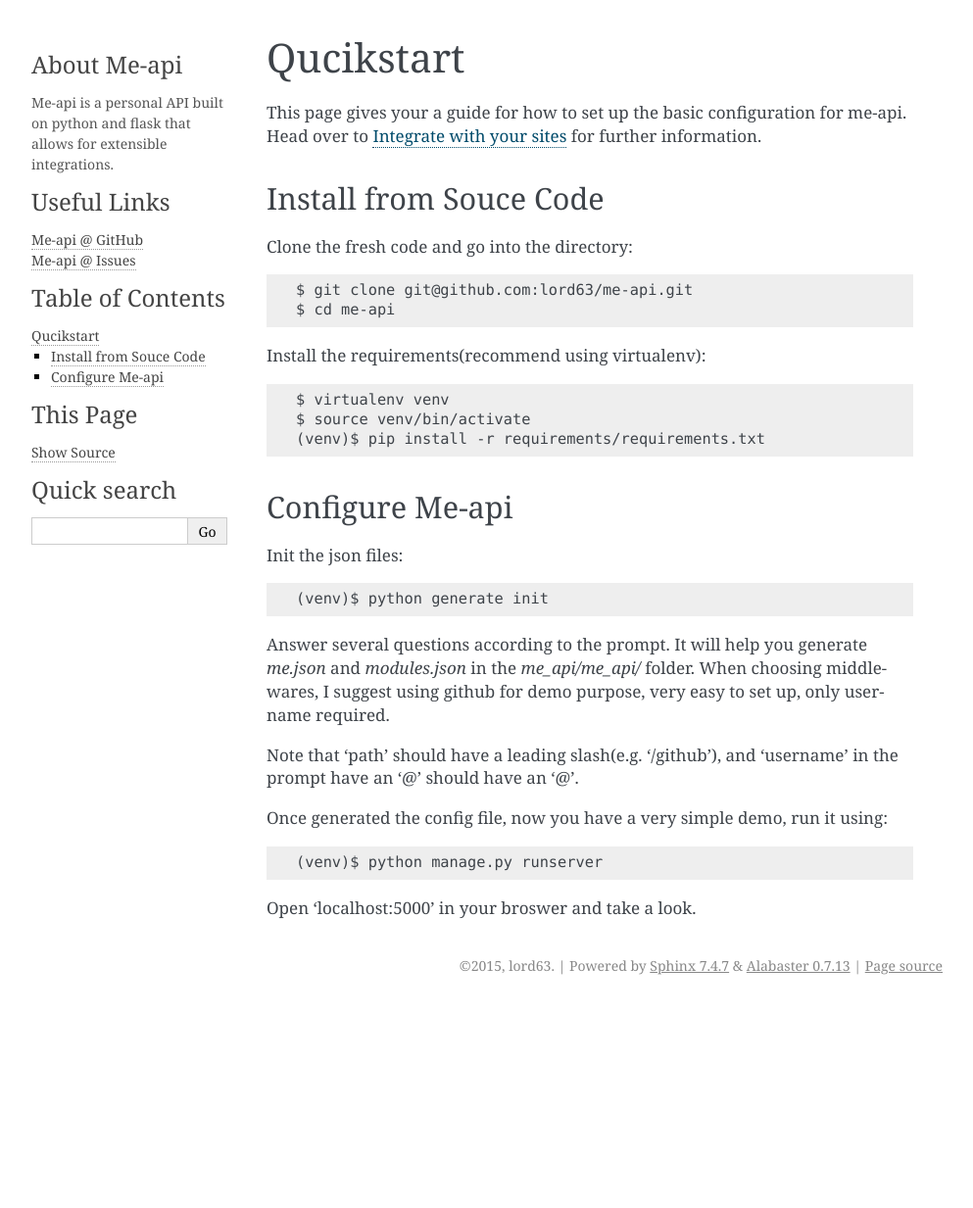
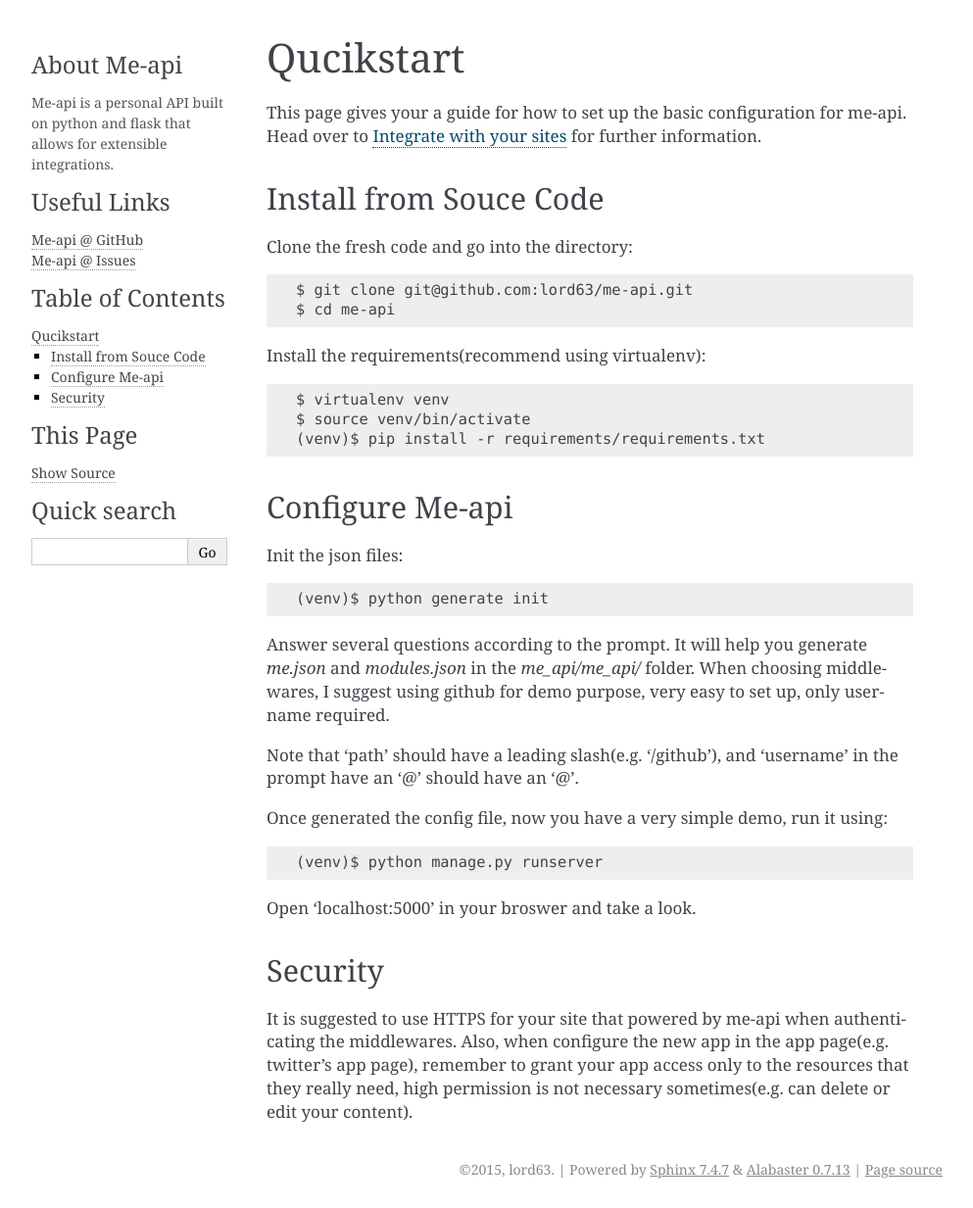
Before and after one commit to lord63/me-api, a Sphinx documentation site: the page built from docs/quickstart.rst, in a window 1280 px wide. Shown: the whole page at 98% size, without its empty margins (148-1141 px from the left). Built offline with Sphinx 7.4.7, drawn with Linux system fonts in a browser that asks for light colours; before the commit the page ends 1025 px from its top, so only the background shows below that.

Commit message:
Add some kind note

```diff
--- a/README.rst
+++ b/README.rst
@@ -26,6 +26,12 @@ Me-api is still on under heavy development, please contribute. You can
 help add some new middlewares. Please head over to `Development guide`_
 to get more details.
 
+Tips
+----
+
+It's suggested to watch this repo so you can get the notifications when
+new middlwares added, bug fixed and security issues found.
+
 Credits
 -------
 
--- a/docs/quickstart.rst
+++ b/docs/quickstart.rst
@@ -39,3 +39,12 @@ run it using::
     (venv)$ python manage.py runserver
 
 Open 'localhost:5000' in your broswer and take a look.
+
+Security
+--------
+
+It is suggested to use HTTPS for your site that powered by me-api when
+authenticating the middlewares. Also, when configure the new app in the
+app page(e.g. twitter's app page), remember to grant your app access only
+to the resources that they really need, high permission is not necessary
+sometimes(e.g. can delete or edit your content).
```
